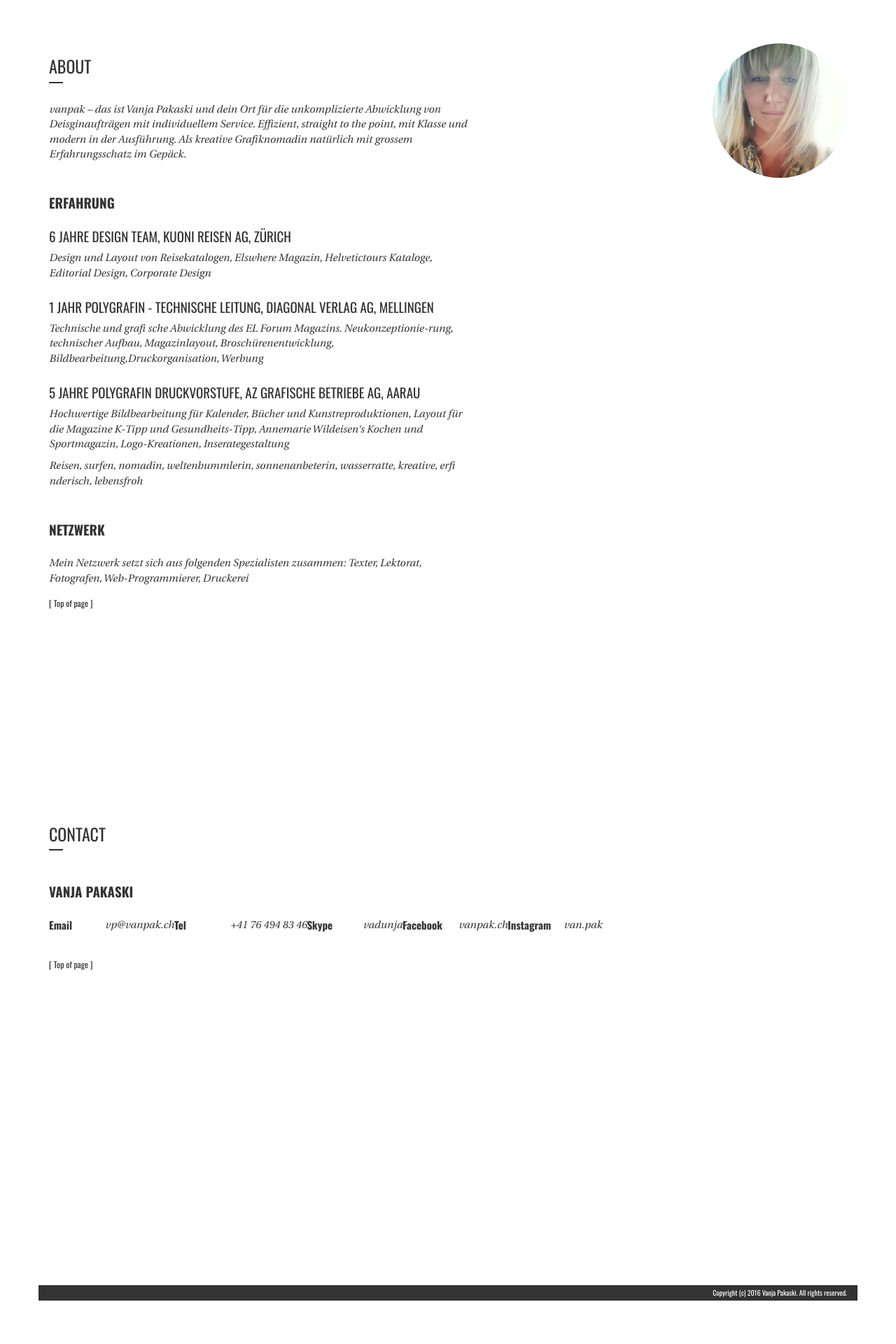
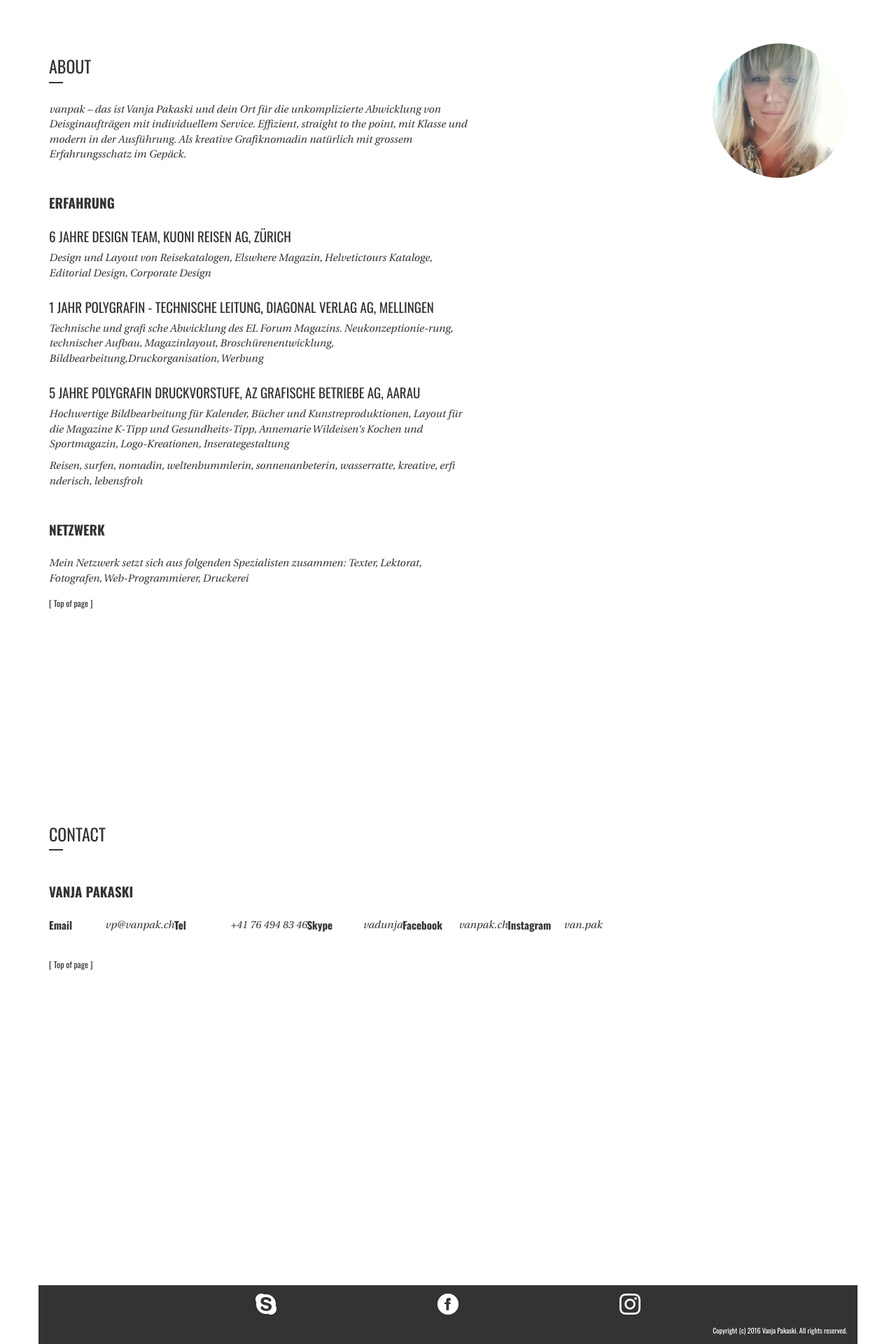
Before and after one commit to vanpak/vanpak.github.io, a Jekyll site: the page built from index.html, in a window 1280 px wide. Shown: the part 2291-4211 px from the top of the page at 70% size. Built offline with Jekyll 4.4.1, drawn with Linux system fonts in a browser that asks for light colours; before the commit the page ends 4149 px from its top, so only the background shows below that.

Commit message:
moved social media links to footer

```diff
--- a/_layouts/default.html
+++ b/_layouts/default.html
@@ -83,6 +83,14 @@
   </header>
 {{ content }}  <footer>
     <div class="container">
+      <nav>
+        <h2>Social media</h2>
+        <ul>
+          <li><a href="callto:vadunja"><img alt="Skype" src="/img/icon-skype.png" /></a></li>
+          <li><a href="https://www.facebook.com/vanpak.ch/"><img alt="Facebook" src="/img/icon-facebook.png" /></a></li>
+          <li><a href="https://www.instagram.com/van.pak/"><img alt="Instagram" src="/img/icon-instagram.png" /></a></li>
+        </ul>
+      </nav>
       <p id="p-copyright">Copyright (c) 2016 Vanja Pakaski. All rights reserved.</p>
     </div>
   </footer>
--- a/css/default.css
+++ b/css/default.css
@@ -17,6 +17,9 @@ body > header {
 body > header .container, body > footer .container {
   color: white;
   background-color: #333;
+}
+
+body > header .container {
   padding-top: 4px;
   padding-bottom: 4px;
 }
@@ -29,15 +32,15 @@ nav > h2 {
   display: none;
 }
 
+nav ul {
+  list-style-type: none;
+  margin: 0px;
+  padding: 0px;
+}
+
 nav#nav-languages {
   font-size: 14px;
   float: right;
-}
-
-nav#nav-languages ul {
-  list-style-type: none;
-  margin: 0px;
-  padding: 0px;
 }
 
 nav#nav-languages li {
@@ -57,9 +60,32 @@ body > footer {
   font-size: 10px;
 }
 
+body > footer .container {
+  padding-top: 12px;
+  padding-bottom: 12px;
+}
+
+body > footer ul {
+  width: 100%;
+  display: inline-block;
+  text-align: center;
+}
+
+body > footer ul li {
+  display: inline-block;
+  margin-left: 10%;
+  margin-right: 10%;
+  text-align: center;
+}
+
+body > footer img {
+  width: 30px;
+}
+
 body > footer p#p-copyright {
   float: right;
   margin: 0px;
+  margin-top: 16px;
   width: fit-content;
 }
 
@@ -72,12 +98,6 @@ main nav {
   float: left;
   display: block;
   margin-top: 16px;
-}
-
-main nav ul {
-  list-style-type: none;
-  margin: 0px;
-  padding: 0px;
 }
 
 main nav li {
--- a/index.html
+++ b/index.html
@@ -98,18 +98,6 @@ stylesheets:
           <dt>Tel</dt>
           <dd><a href="tel:+41764848346"><span itemprop="telephone">+41 76 494 83 46</span></a></dd>
         </div>
-        <div>
-          <dt>Skype</dt>
-          <dd><a href="callto:vadunja">vadunja</a></dd>
-        </div>
-        <div>
-          <dt>Facebook</dt>
-          <dd><a href="https://www.facebook.com/vanpak.ch/">vanpak.ch</a></dd>
-        </div>
-        <div>
-          <dt>Instagram</dt>
-          <dd><a href="https://www.instagram.com/van.pak/">van.pak</a></dd>
-        </div>
       </dl>
       <a class="top-of-page" href="#">Top of page</a>
     </section>
```
Also changed, not shown: img/icon-facebook.png (added), img/icon-instagram.png (added), img/icon-skype.png (added).
